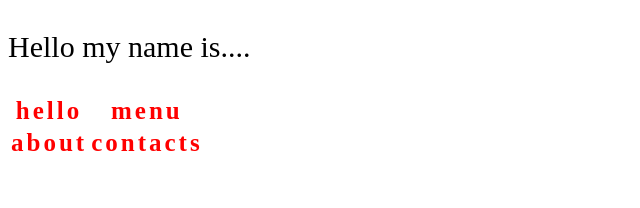
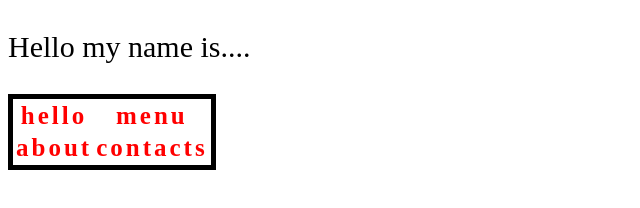
Before and after one commit to Pycik/TestProject, a plain HTML site: page project2/index.html in a window 1280 px wide. Shown: the whole page, without its empty margins (0-640 px from the left). Drawn offline with Linux system fonts and the light colour scheme.

Commit message:
My Project 2

```diff
--- a/project2/css/style.css
+++ b/project2/css/style.css
@@ -6,3 +6,7 @@ tr>th{
 p {
 	font-size: 30px;
 }
+
+table {
+	border: solid black 5px;
+}
```
